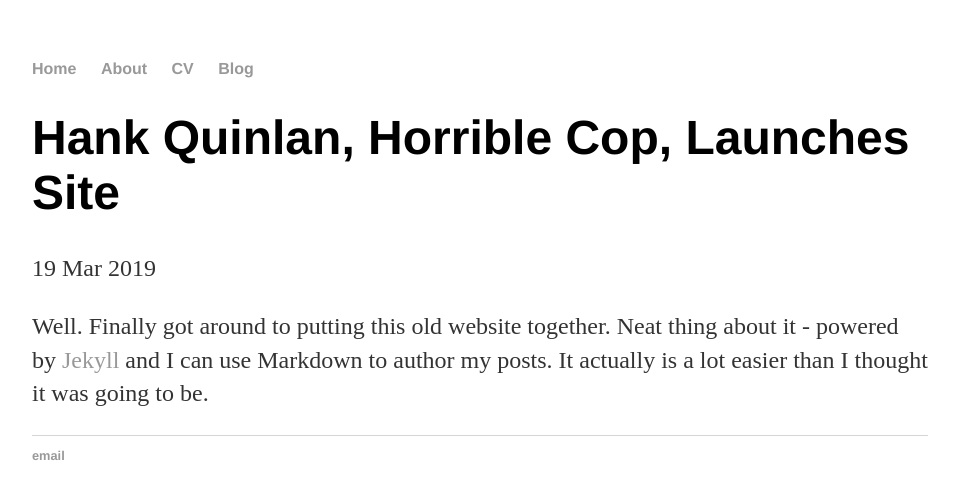
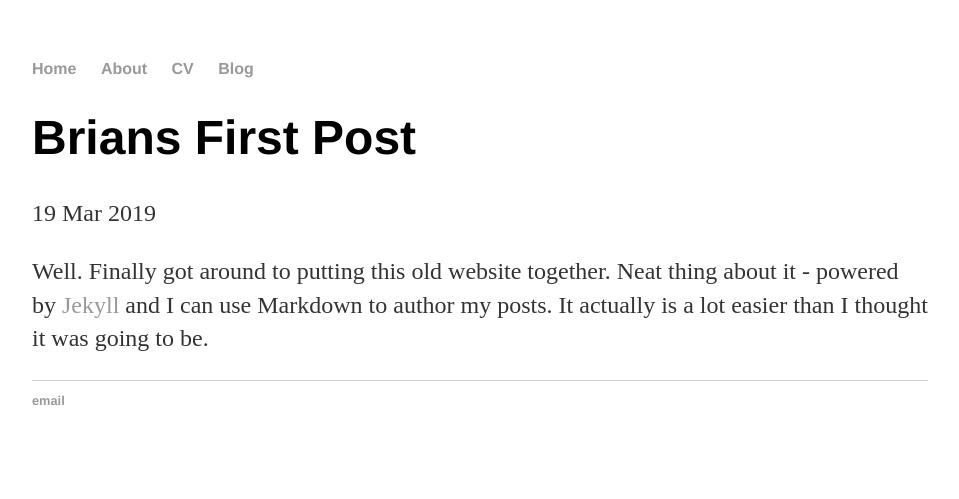
Before and after one commit to mehrens-b/allaboutme, a Jekyll site: the page built from _posts/2019-03-19-my-first-post.md, in a window 1280 px wide. Shown: the top 499 px of the page, without its empty margins (160-1119 px from the left). Built offline with Jekyll 4.4.1, drawn with Linux system fonts in a browser that asks for light colours.

Commit message:
Update 2019-03-19-my-first-post.md

```diff
--- a/_posts/2019-03-19-my-first-post.md
+++ b/_posts/2019-03-19-my-first-post.md
@@ -1,6 +1,6 @@
 ---
 layout: post
-title: "Hank Quinlan, Horrible Cop, Launches Site"
+title: "Brians First Post"
 date: 2019-03-19
 ---
 
```
